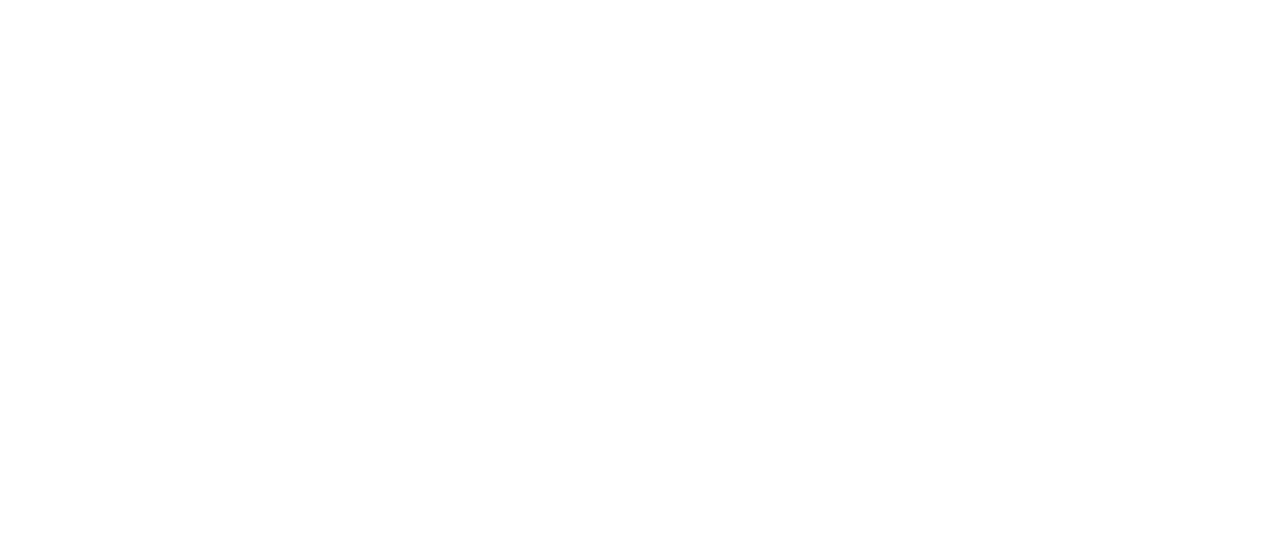
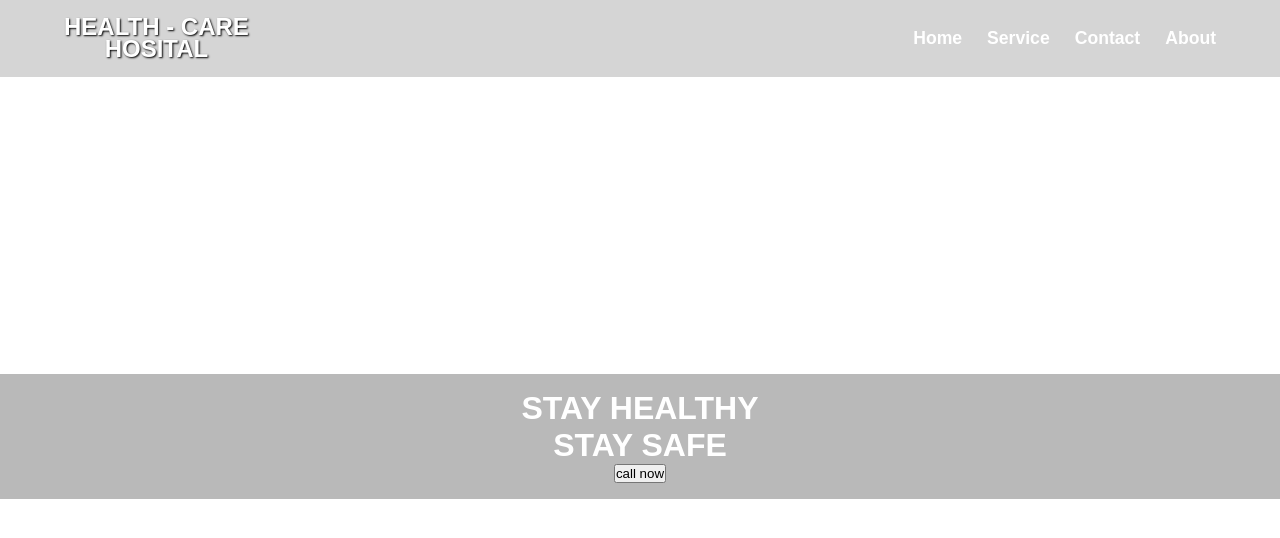
Before and after one commit to Rahuljangir7/index1406, a React (Vite) app in the folder react/hospital/: page / in a window 1280 px wide. Shown: the top 538 px of the page. Built offline with nearby package versions, Linux system fonts and the light colour scheme.

Commit message:
update and commit files

```diff
--- a/react/hospital/src/App.jsx
+++ b/react/hospital/src/App.jsx
@@ -1,10 +1,13 @@
-import './App.css'
+import './App.css';
+import Navbars from './component/navbar/Navbar';
+import Header from './component/header/Header';
 
 function App() {
 
   return (
     <>
-
+     <Navbars/>
+     <Header/>
     </>
   )
 }
--- a/react/hospital/src/component/header/Header.jsx
+++ b/react/hospital/src/component/header/Header.jsx
@@ -0,0 +1,17 @@
+import './header.css';
+import Button from '../../utility/button/Button';
+
+ const Header = () => {
+   return (
+     <>
+        <header>
+            <div className="header-contant">
+                <h1>STAY HEALTHY <br /> STAY SAFE</h1>
+                <Button name={"call now"} />
+            </div>
+        </header>
+     </>
+   )
+ }
+
+ export default Header
--- a/react/hospital/src/component/header/header.css
+++ b/react/hospital/src/component/header/header.css
@@ -0,0 +1,17 @@
+header{
+    height: 90vh;
+    color: var(--color-white);
+    display: flex;
+    flex-direction: column;
+    justify-content: center;
+}
+
+header .header-contant{
+    background: rgba(0, 0, 0, 0.274);
+    display: flex;
+    flex-direction: column;
+    align-items: center;
+    text-align: center;
+    padding:1rem 0;
+
+}
--- a/react/hospital/src/component/navbar/Navbar.jsx
+++ b/react/hospital/src/component/navbar/Navbar.jsx
@@ -0,0 +1,23 @@
+import './navbar.css';
+
+const Navbars = () => {
+  return (
+    <>
+       <nav className="navbar">
+        <div className="logo">
+            <h1>HEALTH - CARE <br /> HOSITAL </h1>
+        </div>
+        <div className="nav-links">
+            <ul>
+                <li>Home</li>
+                <li>Service</li>
+                <li>Contact</li>
+                <li>About</li>
+            </ul>
+        </div>
+       </nav>
+    </>
+  )
+}
+
+export default Navbars
--- a/react/hospital/src/component/navbar/navbar.css
+++ b/react/hospital/src/component/navbar/navbar.css
@@ -0,0 +1,24 @@
+.navbar{
+    background: rgba(0, 0, 0, 0.164);
+    display: flex;
+    padding:1rem 4rem;
+    align-items: center;
+    justify-content: space-between;
+    color: var(--color-white);
+}
+
+.navbar .logo h1{
+    text-align: center;
+    line-height: 1.4rem;
+    text-shadow: 1px 1px 2px  #000;
+}
+
+.navbar .nav-links ul{
+    display: flex;
+    gap:25px;
+}
+
+.nav-links ul li{
+    font-size: 1.1rem;
+    font-weight: bold;
+}
--- a/react/hospital/src/index.css
+++ b/react/hospital/src/index.css
@@ -7,7 +7,8 @@
 }
 
 :root{
-  --bg-color: #323232;
+  --bg-black: #323232;
   --color-blue: #1fb643;
   --color-black: #a8a8a8;
+  --color-white: #fff;
 }
--- a/react/hospital/src/utility/button/Button.jsx
+++ b/react/hospital/src/utility/button/Button.jsx
@@ -0,0 +1,11 @@
+import './button.css';
+
+const Button = ({name}) =>{
+    return(
+        <>
+            <button>{name}</button>
+        </>
+    )
+}
+
+export default Button;
```
